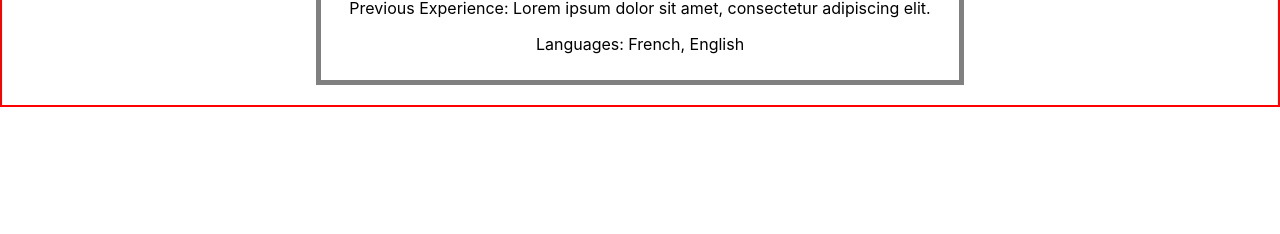
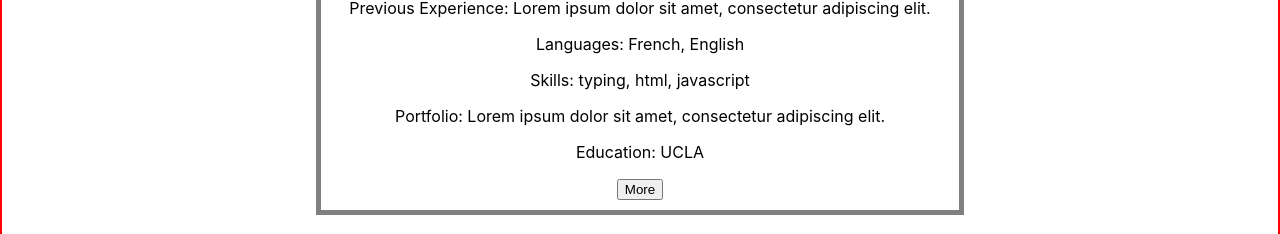
Before and after one commit to alex-alina/d-find-app, a React (Create React App) app: page / in a window 1280 px wide. Shown: the part 874-1108 px from the top of the page. Before the commit the page ends 981 px from the top, so only its background shows below. Built offline with nearby package versions, Linux system fonts and the light colour scheme.

Commit message:
added the more info - non functioning button as well

```diff
--- a/src/components/MainScreenContainer.js
+++ b/src/components/MainScreenContainer.js
@@ -2,7 +2,7 @@ import * as React from 'react'
 import { connect } from 'react-redux'
 import '../styles/MainScreenContainer.css';
 import ProfilePicture from './ProfilePicture';
-import ProfileTextNoMore from './ProfileTextNoMore';
+import ProfileText from './ProfileText';
 
 class MainScreenContainer extends React.Component {
   state = { currentShown: {} }
@@ -23,7 +23,8 @@ class MainScreenContainer extends React.Component {
     return <div className="main-screen">
       <h1>Main Screen</h1>
       <ProfilePicture userProfile={this.state.currentShown} />
-      <ProfileTextNoMore userProfile={this.state.currentShown} />
+      <ProfileText userProfile={this.state.currentShown} />
+      <button>More</button>
 
     </div>
   }
--- a/src/components/ProfileTextNoMore.js
+++ b/src/components/ProfileText.js
@@ -1,6 +1,6 @@
 import * as React from 'react';
 
-export default function ProfileTextNoMore(props) {
+export default function ProfileText(props) {
 
   return (<div className="profile-text">
     <h1>Name: {props.userProfile.name}</h1>
@@ -8,5 +8,8 @@ export default function ProfileTextNoMore(props) {
     <p>Elevator Pitch: {props.userProfile.elevatorPitch}</p>
     <p>Previous Experience: {props.userProfile.previousExperience}</p>
     <p>Languages: {props.userProfile.languages}</p>
+    <p>Skills: {props.userProfile.skills}</p>
+    <p>Portfolio: {props.userProfile.portfolio}</p>
+    <p>Education: {props.userProfile.education}</p>
   </div>)
 }
--- a/src/reducers/userProfiles.js
+++ b/src/reducers/userProfiles.js
@@ -4,7 +4,7 @@ const initialState = [
     avatar: "https://images.unsplash.com/photo-1533738699159-d0c68059bb61?ixlib=rb-0.3.5&ixid=eyJhcHBfaWQiOjEyMDd9&s=0bb9888db1d270eab08c77f41120dfca&auto=format&fit=crop&w=634&q=80",
     name: "Alex",
     age: 23,
-    skills: ["typing", "html", "javascript"],
+    skills: "typing, html, javascript",
     location: "Berlin",
     elevatorPitch: "Lorem ipsum dolor sit amet, consectetur adipiscing elit.",
     previousExperience: "Lorem ipsum dolor sit amet, consectetur adipiscing elit.",
@@ -19,7 +19,7 @@ const initialState = [
     avatar: "https://images.unsplash.com/photo-1534528741775-53994a69daeb?ixlib=rb-0.3.5&s=e9c126fe365afcffbaba1c3e6f26fdf6&auto=format&fit=crop&w=1000&q=80",
     name: "Boris",
     age: 25,
-    skills: ["typing", "html", "javascript"],
+    skills: "typing, html, javascript",
     location: "Amsterdam",
     elevatorPitch: "Lorem ipsum dolor sit amet, consectetur adipiscing elit.",
     previousExperience: "Lorem ipsum dolor sit amet, consectetur adipiscing elit. ",
@@ -34,7 +34,7 @@ const initialState = [
     avatar: "https://images.unsplash.com/photo-1533075377664-f5c0cbc5a91c?ixlib=rb-0.3.5&ixid=eyJhcHBfaWQiOjEyMDd9&s=fc9cda396a112c62583f485cafcdf773&auto=format&fit=crop&w=500&q=60",
     name: "Carmen",
     age: 25,
-    skills: ["typing", "html", "javascript"],
+    skills: "typing, html, javascript",
     location: "London",
     elevatorPitch: "Lorem ipsum dolor sit amet, consectetur adipiscing elit.",
     previousExperience: "Lorem ipsum dolor sit amet, consectetur adipiscing elit.",
@@ -49,7 +49,7 @@ const initialState = [
     avatar: "https://images.unsplash.com/photo-1533264515790-38b563064b68?ixlib=rb-0.3.5&ixid=eyJhcHBfaWQiOjEyMDd9&s=facc40ae77227d7fa3f29653eddaab8e&auto=format&fit=crop&w=500&q=60",
     name: "Darryll",
     age: 25,
-    skills: ["typing", "html", "javascript"],
+    skills: "typing, html, javascript",
     location: "Rotterdam",
     elevatorPitch: "Lorem ipsum dolor sit amet, consectetur adipiscing elit.",
     previousExperience: "Lorem ipsum dolor sit amet, consectetur adipiscing elit.",
```
